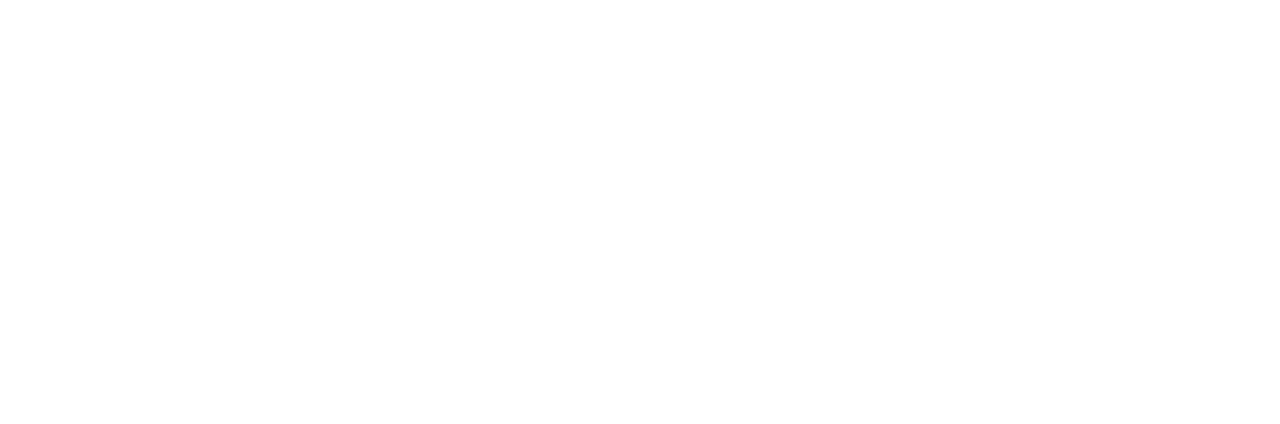
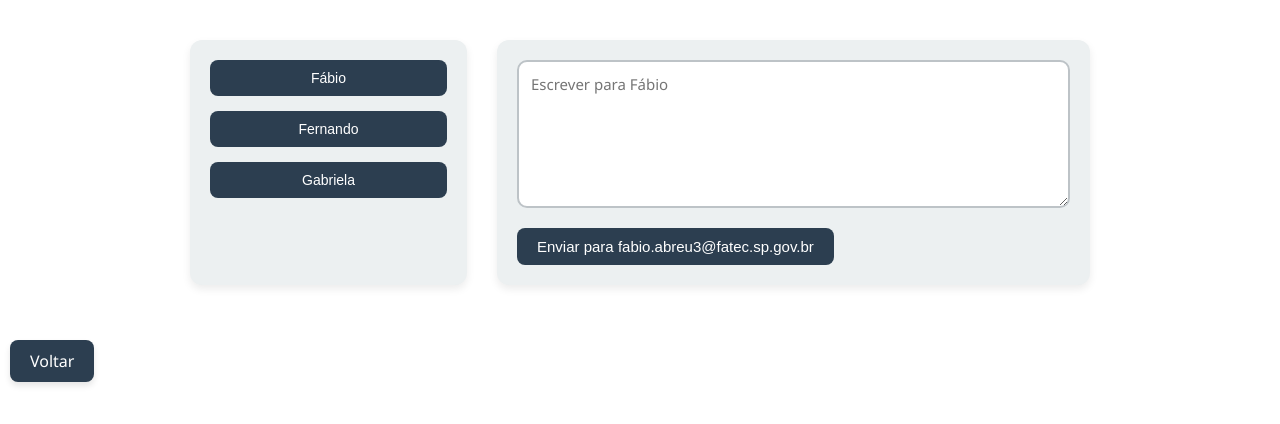
Before and after one commit to fabioab1/meu-projeto-react, a React (Create React App) app: page /atv05/messenger in a window 1280 px wide. Before the commit this address had no page. Shown: the top 424 px of the page. Built offline with nearby package versions, Linux system fonts and the light colour scheme.

Commit message:
feat: implementa o componete Messenger e os outros utilizados, estilizados

```diff
--- a/src/Atv05.js
+++ b/src/Atv05.js
@@ -17,6 +17,9 @@
                     <li>
                         <Link to="/atv05/lab-eng-soft">Accordion</Link>
                     </li>
+                    <li>
+                        <Link to="/atv05/messenger">Messenger</Link>
+                    </li>
                 </ul>
             </nav>
 
--- /dev/null
+++ b/src/Chat.js
@@ -0,0 +1,16 @@
+import { useState } from "react";
+
+export default function Chat({ contact }) {
+    const [text, setText] = useState('');
+    return (
+        <section className="mensagem">
+            <textarea
+                value={text}
+                placeholder={'Escrever para ' + contact.name}
+                onChange={e => setText(e.target.value)}
+            />
+            <br />
+            <button>Enviar para {contact.email}</button>
+        </section>
+    );
+}
--- /dev/null
+++ b/src/ContactList.js
@@ -0,0 +1,21 @@
+export default function ContactList({
+    selectedContact,
+    contacts,
+    onSelect
+}) {
+    return (
+        <section className="lista-contato">
+            <ul>
+                {contacts.map(contact =>
+                    <li key={contact.email}>
+                        <button onClick={() => {
+                            onSelect(contact);
+                        }}>
+                            {contact.name}
+                        </button>
+                    </li>
+                )}
+            </ul>
+        </section>
+    );
+}
--- /dev/null
+++ b/src/Messenger.css
@@ -0,0 +1,88 @@
+/* Layout principal */
+.painel-msg {
+  display: flex;
+  flex-direction: row;
+  max-width: 900px;
+  margin: 40px auto;
+  gap: 30px;
+  font-family: 'Segoe UI', Tahoma, Geneva, Verdana, sans-serif;
+}
+
+/* Lista de contatos */
+.lista-contato {
+  width: 30%;
+  background-color: #ecf0f1;
+  padding: 20px;
+  border-radius: 12px;
+  box-shadow: 0 4px 8px rgba(0, 0, 0, 0.08);
+}
+
+.lista-contato ul {
+  list-style: none;
+  padding: 0;
+  margin: 0;
+}
+
+.lista-contato li {
+  margin-bottom: 15px;
+}
+
+.lista-contato button {
+  width: 100%;
+  padding: 10px 15px;
+  background-color: #2c3e50;
+  color: #ffffff;
+  border: none;
+  border-radius: 8px;
+  font-size: 14px;
+  cursor: pointer;
+  transition: background-color 0.3s ease, transform 0.2s ease;
+}
+
+.lista-contato button:hover {
+  background-color: #1a252f;
+  transform: translateY(-1px);
+}
+
+/* Área de mensagem */
+.mensagem {
+  width: 70%;
+  background-color: #ecf0f1;
+  padding: 20px;
+  border-radius: 12px;
+  box-shadow: 0 4px 8px rgba(0, 0, 0, 0.08);
+}
+
+.mensagem textarea {
+  width: 95%;
+  height: 120px;
+  padding: 12px;
+  font-size: 15px;
+  border: 2px solid #bdc3c7;
+  border-radius: 10px;
+  resize: vertical;
+  font-family: 'Segoe UI', Tahoma, Geneva, Verdana, sans-serif;
+  transition: border-color 0.3s;
+}
+
+.mensagem textarea:focus {
+  outline: none;
+  border-color: #2c3e50;
+}
+
+.mensagem button {
+  margin-top: 15px;
+  padding: 10px 20px;
+  background-color: #2c3e50;
+  color: #ffffff;
+  border: none;
+  border-radius: 8px;
+  font-size: 15px;
+  cursor: pointer;
+  transition: background-color 0.3s ease, transform 0.2s ease;
+}
+
+.mensagem button:hover {
+  background-color: #1a252f;
+  transform: translateY(-1px);
+}
--- /dev/null
+++ b/src/Messenger.js
@@ -0,0 +1,29 @@
+import { useState } from "react";
+import Chat from "./Chat.js";
+import ContactList from "./ContactList.js";
+import "./Messenger.css";
+import Voltar from "./Voltar.js";
+
+export default function Messenger() {
+    const [to, setTo] = useState(contacts[0]);
+    return (
+        <>
+            <div className="painel-msg">
+                <ContactList
+                    contacts={contacts}
+                    selectedContact={to}
+                    onSelect={contact => setTo(contact)}
+                />
+                <Chat key={to.email} contact={to} />
+            </div>
+
+            <Voltar caminho={"/atv05"}/>
+        </>
+    );
+}
+
+const contacts = [
+    { name: 'Fábio', email: 'fabio.abreu3@fatec.sp.gov.br' },
+    { name: 'Fernando', email: 'fernando.henrique99@fatec.sp.gov.br' },
+    { name: 'Gabriela', email: 'gabriela.afonso12@fatec.sp.gov.br' }
+];
--- a/src/minhasRotas.js
+++ b/src/minhasRotas.js
@@ -21,10 +21,11 @@
 import List3 from "./List3";
 import List4 from "./List4";
 import BucketList from "./BucketList";
-import Accordion from "./Accordion";
 
 import FormQuiz from "./FormQuiz";
 import FormTicket from "./FormTicket";
+import Accordion from "./Accordion";
+import Messenger from "./Messenger";
 
 export default function MinhasRotas(){
     return(
@@ -55,6 +56,7 @@
                 <Route path="/atv05/form-quiz" element={<FormQuiz />}/>
                 <Route path="/atv05/form-ticket" element={<FormTicket />}/>
                 <Route path="/atv05/lab-eng-soft" element={<Accordion />}/>
+                <Route path="/atv05/messenger" element={<Messenger />}/>
             </Routes>
         </BrowserRouter>
     );
```
